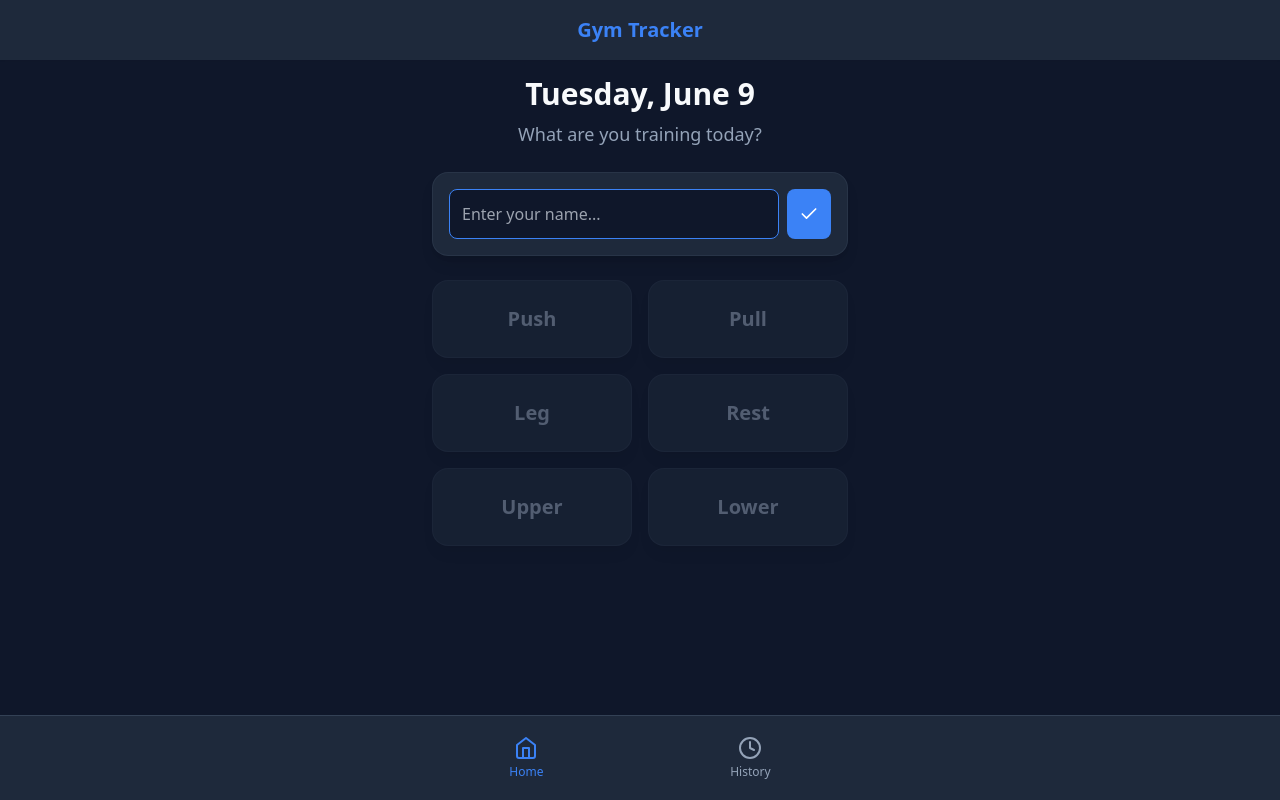
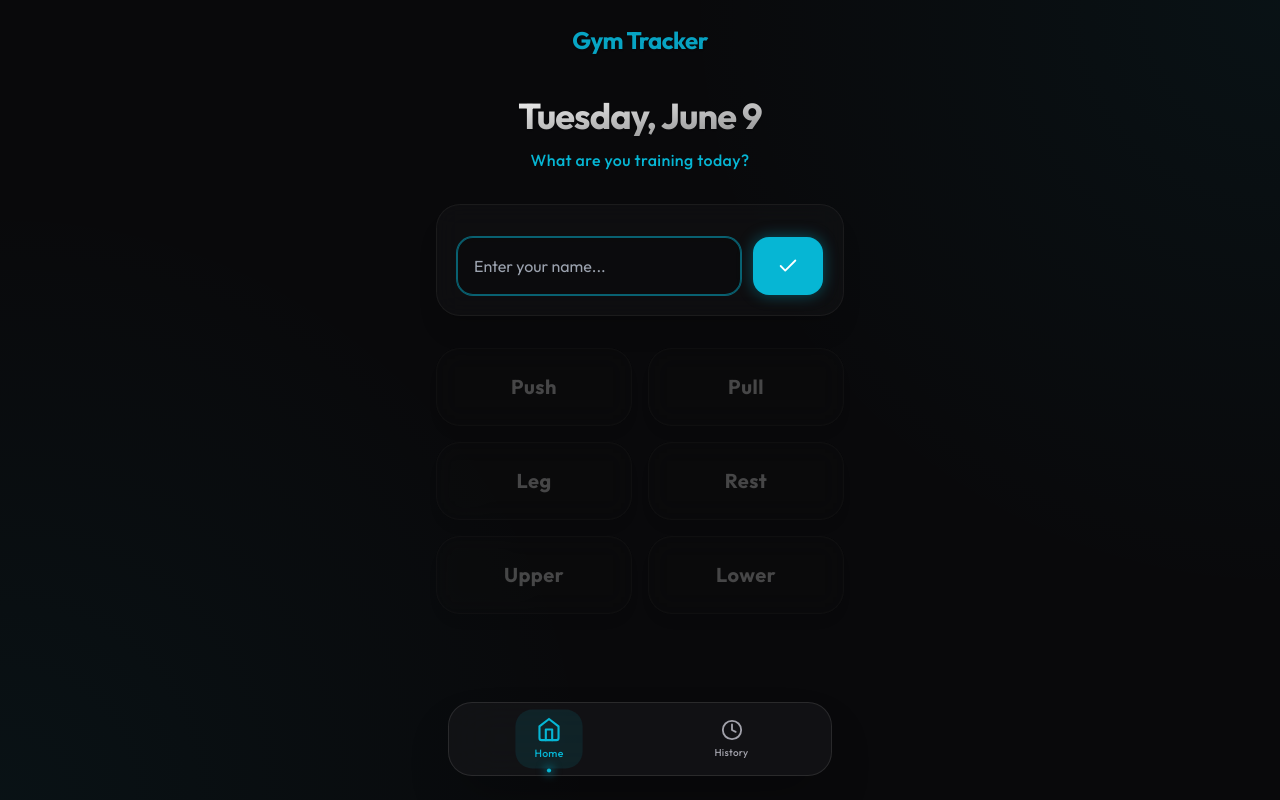
Before and after one commit to Atharvasdoke/gymtracker, a React (Vite) app: page / in a window 1280 px wide. Built offline with nearby package versions, Linux system fonts and the light colour scheme.

Commit message:
UI Redesign: Premium dark theme with glassmorphism

```diff
--- a/index.html
+++ b/index.html
@@ -3,9 +3,12 @@
   <head>
     <meta charset="UTF-8" />
     <meta name="viewport" content="width=device-width, initial-scale=1.0" />
+    <link rel="preconnect" href="https://fonts.googleapis.com">
+    <link rel="preconnect" href="https://fonts.gstatic.com" crossorigin>
+    <link href="https://fonts.googleapis.com/css2?family=Outfit:wght@300;400;500;600;700&display=swap" rel="stylesheet">
     <title>Gym Tracker</title>
   </head>
-  <body class="bg-[#0f172a]">
+  <body>
     <div id="root"></div>
     <script type="module" src="/src/main.jsx"></script>
   </body>
--- a/src/components/Layout.jsx
+++ b/src/components/Layout.jsx
@@ -1,47 +1,63 @@
 import { Outlet, NavLink } from 'react-router-dom';
-import { Home, Clock, Dumbbell } from 'lucide-react';
+import { Home, Clock } from 'lucide-react';
 
 export default function Layout() {
   return (
-    <div className="flex flex-col min-h-screen pb-16">
+    <div className="flex flex-col min-h-screen pb-24 relative overflow-hidden">
       {/* Top Header */}
-      <header className="bg-surface p-4 shadow-sm text-center font-bold text-xl text-primary">
+      <header className="p-6 text-center font-bold text-2xl tracking-tight bg-gradient-to-r from-primary to-primaryHover bg-clip-text text-transparent drop-shadow-sm">
         Gym Tracker
       </header>
 
       {/* Main Content Area */}
-      <main className="flex-1 overflow-y-auto w-full max-w-md mx-auto p-4">
+      <main className="flex-1 w-full max-w-md mx-auto px-5">
         <Outlet />
       </main>
 
       {/* Bottom Navigation */}
-      <nav className="fixed bottom-0 w-full bg-surface border-t border-slate-700 p-3 pb-safe z-50">
-        <div className="flex justify-around max-w-md mx-auto">
+      <div className="fixed bottom-6 left-0 right-0 px-4 flex justify-center z-50 pointer-events-none">
+        <nav className="w-full max-w-sm bg-surface/60 backdrop-blur-xl border border-white/10 rounded-3xl p-2 shadow-2xl pointer-events-auto">
+          <div className="flex justify-around">
             <NavLink
               to="/"
               className={({ isActive }) =>
-              `flex flex-col items-center p-2 rounded-lg transition-colors ${
-                isActive ? 'text-primary' : 'text-textMuted hover:text-textMain'
+                `relative flex flex-col items-center justify-center w-16 h-14 rounded-2xl transition-all duration-300 ${
+                  isActive ? 'text-primary bg-primary/10 scale-105' : 'text-textMuted hover:text-textMain hover:bg-white/5'
                 }`
               }
             >
-            <Home size={24} />
-            <span className="text-xs mt-1">Home</span>
+              {({ isActive }) => (
+                <>
+                  <Home size={22} className={`mb-1 transition-transform ${isActive ? 'scale-110' : ''}`} />
+                  <span className="text-[10px] font-medium tracking-wide">Home</span>
+                  {isActive && (
+                    <div className="absolute -bottom-1 w-1 h-1 bg-primary rounded-full shadow-[0_0_8px_2px_rgba(6,182,212,0.5)]" />
+                  )}
+                </>
+              )}
             </NavLink>
 
             <NavLink
               to="/history"
               className={({ isActive }) =>
-              `flex flex-col items-center p-2 rounded-lg transition-colors ${
-                isActive ? 'text-primary' : 'text-textMuted hover:text-textMain'
+                `relative flex flex-col items-center justify-center w-16 h-14 rounded-2xl transition-all duration-300 ${
+                  isActive ? 'text-primary bg-primary/10 scale-105' : 'text-textMuted hover:text-textMain hover:bg-white/5'
                 }`
               }
             >
-            <Clock size={24} />
-            <span className="text-xs mt-1">History</span>
+              {({ isActive }) => (
+                <>
+                  <Clock size={22} className={`mb-1 transition-transform ${isActive ? 'scale-110' : ''}`} />
+                  <span className="text-[10px] font-medium tracking-wide">History</span>
+                  {isActive && (
+                    <div className="absolute -bottom-1 w-1 h-1 bg-primary rounded-full shadow-[0_0_8px_2px_rgba(6,182,212,0.5)]" />
+                  )}
+                </>
+              )}
             </NavLink>
           </div>
         </nav>
       </div>
+    </div>
   );
 }
--- a/src/index.css
+++ b/src/index.css
@@ -4,6 +4,9 @@
 
 @layer base {
   body {
-    @apply bg-background text-textMain antialiased min-h-screen selection:bg-primary/30 selection:text-primary;
+    @apply bg-background text-textMain antialiased min-h-screen selection:bg-primary/30 selection:text-primary font-sans;
+    background-image: radial-gradient(circle at top right, rgba(6, 182, 212, 0.05), transparent 40%),
+                      radial-gradient(circle at bottom left, rgba(6, 182, 212, 0.05), transparent 40%);
+    background-attachment: fixed;
   }
 }
--- a/src/pages/Dashboard.jsx
+++ b/src/pages/Dashboard.jsx
@@ -32,42 +32,44 @@ export default function Dashboard() {
   });
 
   return (
-    <div className="space-y-6 animate-in fade-in slide-in-from-bottom-4 duration-500">
-      <div className="text-center space-y-2">
-        <h1 className="text-3xl font-bold text-textMain">{today}</h1>
-        <p className="text-textMuted text-lg">What are you training today?</p>
+    <div className="space-y-8 animate-in fade-in slide-in-from-bottom-4 duration-700">
+      <div className="text-center space-y-3 mt-4">
+        <h1 className="text-4xl font-extrabold tracking-tight text-transparent bg-clip-text bg-gradient-to-br from-white to-white/50 drop-shadow-sm">{today}</h1>
+        <p className="text-primary font-medium tracking-wide">What are you training today?</p>
       </div>
 
       {/* User Name Section */}
-      <div className="bg-surface p-4 rounded-2xl shadow-lg border border-slate-700/50 space-y-3 flex items-center justify-between">
+      <div className="relative overflow-hidden bg-surface/40 backdrop-blur-md p-5 rounded-3xl shadow-xl border border-white/5 space-y-3 flex items-center justify-between group">
+        <div className="absolute inset-0 bg-gradient-to-r from-primary/10 via-transparent to-transparent opacity-0 group-hover:opacity-100 transition-opacity duration-500" />
+
         {isEditingName ? (
-          <div className="flex-1 flex gap-2">
+          <div className="flex-1 flex gap-3 relative z-10">
             <input
               type="text"
               placeholder="Enter your name..."
               value={tempName}
               onChange={(e) => setTempName(e.target.value)}
-              className="flex-1 bg-slate-900 border border-slate-700 rounded-lg p-3 focus:outline-none focus:border-primary text-textMain"
+              className="flex-1 bg-black/20 border border-white/10 rounded-2xl p-4 focus:outline-none focus:border-primary/50 focus:ring-1 focus:ring-primary/50 text-textMain transition-all shadow-inner"
               autoFocus
             />
             <button
               onClick={handleSaveName}
-              className="bg-primary text-white p-3 rounded-lg font-medium hover:bg-primaryHover transition-colors"
+              className="bg-primary text-white px-6 rounded-2xl font-semibold hover:bg-primaryHover transition-all shadow-[0_0_15px_rgba(6,182,212,0.4)] hover:shadow-[0_0_25px_rgba(6,182,212,0.6)] flex items-center justify-center"
             >
-              <Check size={20} />
+              <Check size={22} />
             </button>
           </div>
         ) : (
           <>
-            <div className="flex-1">
-              <span className="block text-sm font-semibold text-textMuted uppercase tracking-wider">
+            <div className="flex-1 relative z-10">
+              <span className="block text-xs font-bold text-textMuted/70 uppercase tracking-[0.2em] mb-1">
                 Lifting as
               </span>
-              <span className="text-xl font-bold text-primary">{userName}</span>
+              <span className="text-2xl font-bold bg-clip-text text-transparent bg-gradient-to-r from-primary to-primaryHover">{userName}</span>
             </div>
             <button
               onClick={() => setIsEditingName(true)}
-              className="p-2 text-textMuted hover:text-primary transition-colors bg-slate-800 rounded-lg"
+              className="relative z-10 p-3 text-textMuted hover:text-white transition-all bg-white/5 hover:bg-white/10 rounded-2xl border border-white/5 hover:border-white/10"
             >
               <Edit2 size={18} />
             </button>
@@ -81,15 +83,18 @@ export default function Dashboard() {
           <button
             key={splitName}
             onClick={() => handleStartWorkout(splitName)}
-            className={`group relative overflow-hidden bg-surface p-6 rounded-2xl shadow-lg border border-slate-700/50 transition-all duration-300 ${
-              userName ? 'hover:border-primary/50 hover:-translate-y-1' : 'opacity-50 cursor-not-allowed'
+            className={`group relative overflow-hidden bg-surface/40 backdrop-blur-md p-6 rounded-3xl shadow-lg border border-white/5 transition-all duration-500 ${
+              userName ? 'hover:border-primary/30 hover:-translate-y-1 hover:shadow-[0_8px_30px_rgba(6,182,212,0.15)]' : 'opacity-40 cursor-not-allowed grayscale'
             }`}
           >
             {userName && (
-              <div className="absolute inset-0 bg-gradient-to-br from-primary/10 to-transparent opacity-0 group-hover:opacity-100 transition-opacity" />
+              <>
+                <div className="absolute inset-0 bg-gradient-to-br from-primary/10 to-transparent opacity-0 group-hover:opacity-100 transition-opacity duration-500" />
+                <div className="absolute -inset-1 bg-gradient-to-r from-primary/0 via-primary/10 to-primary/0 blur-xl opacity-0 group-hover:opacity-100 transition-opacity duration-700 animate-pulse" />
+              </>
             )}
-            <span className={`relative text-xl font-bold transition-colors ${
-              userName ? 'text-textMain group-hover:text-primary' : 'text-textMuted'
+            <span className={`relative z-10 text-xl font-bold tracking-wide transition-colors duration-300 ${
+              userName ? 'text-textMain/90 group-hover:text-white' : 'text-textMuted'
             }`}>
               {splitName}
             </span>
--- a/tailwind.config.js
+++ b/tailwind.config.js
@@ -6,13 +6,16 @@ export default {
   ],
   theme: {
     extend: {
+      fontFamily: {
+        sans: ['Outfit', 'sans-serif'],
+      },
       colors: {
-        background: '#0f172a', // slate-900
-        surface: '#1e293b', // slate-800
-        primary: '#3b82f6', // blue-500
-        primaryHover: '#2563eb', // blue-600
-        textMain: '#f8fafc', // slate-50
-        textMuted: '#94a3b8', // slate-400
+        background: '#09090b', // zinc-950
+        surface: '#18181b', // zinc-900
+        primary: '#06b6d4', // cyan-500
+        primaryHover: '#0891b2', // cyan-600
+        textMain: '#fafafa', // zinc-50
+        textMuted: '#a1a1aa', // zinc-400
       }
     },
   },
```
Also changed, not shown: src/pages/History.jsx (+23 -21 lines), src/pages/Workout.jsx (+26 -22 lines). Lines whose indentation alone changed are shown as unchanged.
